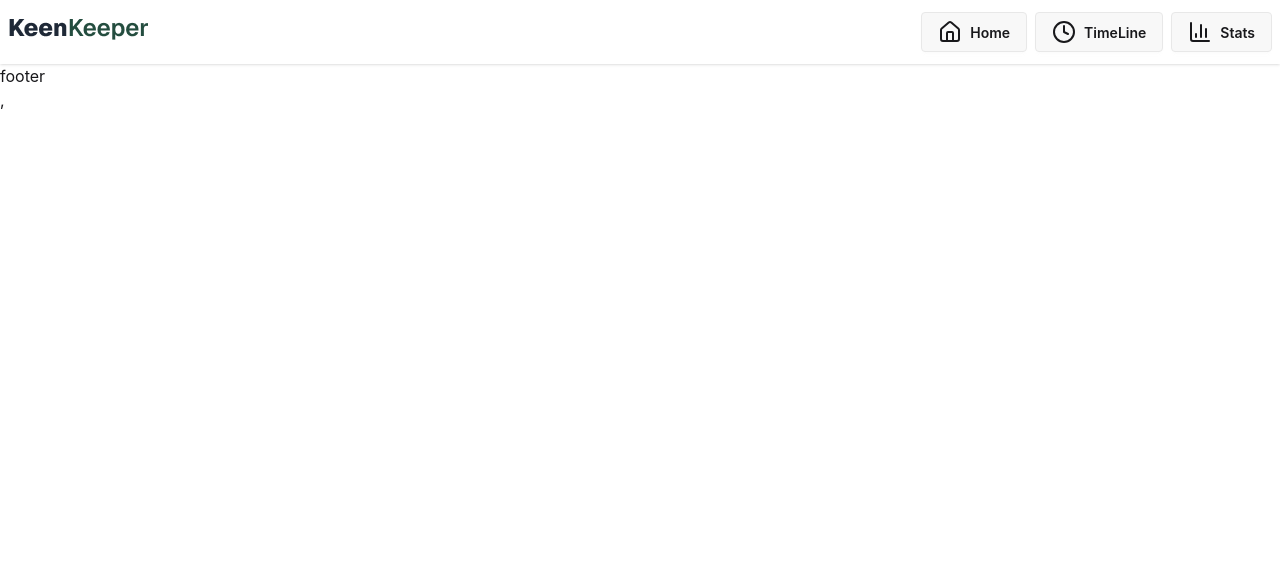
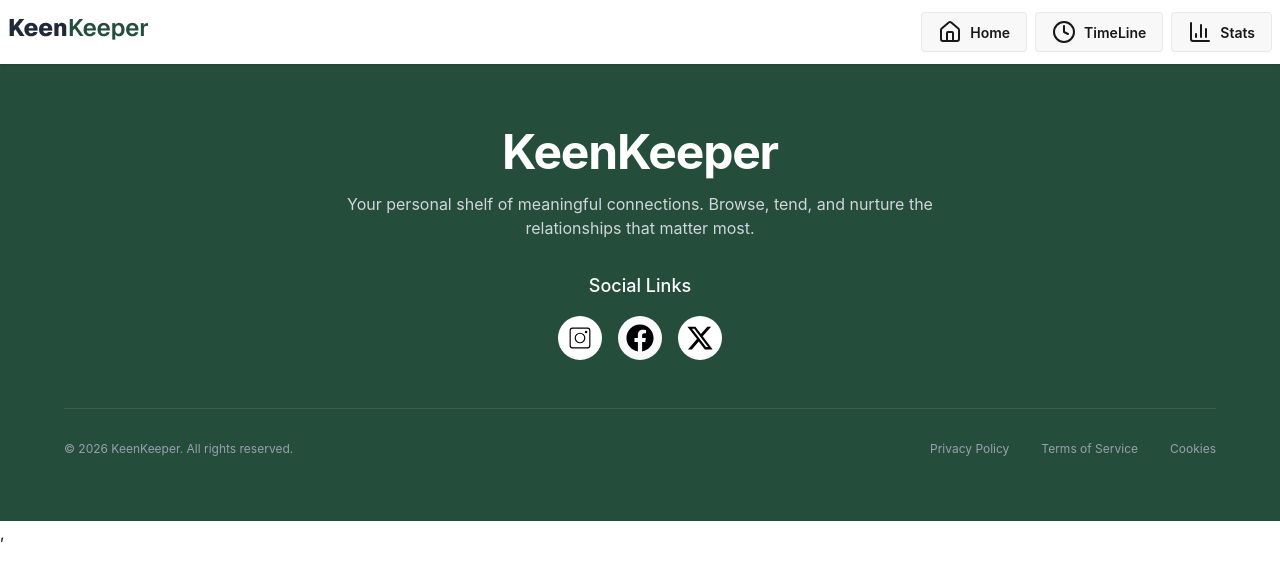
Before and after one commit to WahiduzzamanSakib/Assignment-07, a React (Vite) app: page / in a window 1280 px wide. Shown: the top 578 px of the page. Built offline with nearby package versions, Linux system fonts and the light colour scheme.

Commit message:
Footer add

```diff
--- a/package.json
+++ b/package.json
@@ -14,6 +14,7 @@
     "lucide-react": "^1.8.0",
     "react": "^19.2.4",
     "react-dom": "^19.2.4",
+    "react-icons": "^5.6.0",
     "react-router": "^7.14.1",
     "tailwindcss": "^4.2.2"
   },
--- a/src/Components/Common/Footer.jsx
+++ b/src/Components/Common/Footer.jsx
@@ -1,11 +1,51 @@
 import React from 'react';
-
+import { FaFacebook } from "react-icons/fa";
+import { CiInstagram } from "react-icons/ci";
+import { FaXTwitter } from "react-icons/fa6";
 
 const Footer = () => {
     return (
-        <div>
-            footer
-        </div>
+        <footer className="bg-[#244d3b] text-white py-16 px-4 font-sans">
+            <div className="max-w-6xl mx-auto flex flex-col items-center text-center">
+
+                <h2 className="text-5xl font-bold mb-4 tracking-tight">
+                    KeenKeeper
+                </h2>
+
+                <p className="text-gray-300 text-sm md:text-base max-w-2xl mb-8">
+                    Your personal shelf of meaningful connections. Browse, tend, and nurture the relationships that matter most.
+                </p>
+
+                <div className="flex flex-col items-center gap-4 mb-12">
+                    <span className="text-lg font-medium">Social Links</span>
+
+                    <div className="flex gap-4">
+                        <a className="p-2 rounded-full cursor-pointer bg-white text-black">
+                            <CiInstagram size={28} />
+                        </a>
+
+                        <a className="p-2 rounded-full bg-gray-50 text-black cursor-pointer ">
+                            <FaFacebook size={28} />
+                        </a>
+
+                        <a className="p-2 rounded-full bg-white text-black cursor-pointer ">
+                            <FaXTwitter size={28} />
+                        </a>
+                    </div>
+                </div>
+
+                <div className="w-full border-t border-white/10 pt-8 flex flex-col md:flex-row justify-between items-center text-xs text-gray-400 gap-4">
+                    <p>© 2026 KeenKeeper. All rights reserved.</p>
+
+                    <div className="flex gap-8">
+                        <a className="hover:text-white transition-colors">Privacy Policy</a>
+                        <a className="hover:text-white transition-colors">Terms of Service</a>
+                        <a className="hover:text-white transition-colors">Cookies</a>
+                    </div>
+                </div>
+
+            </div>
+        </footer>
     );
 };
 
```
Also changed, not shown: 1 other file (tests, documents, lock files or other folders).
